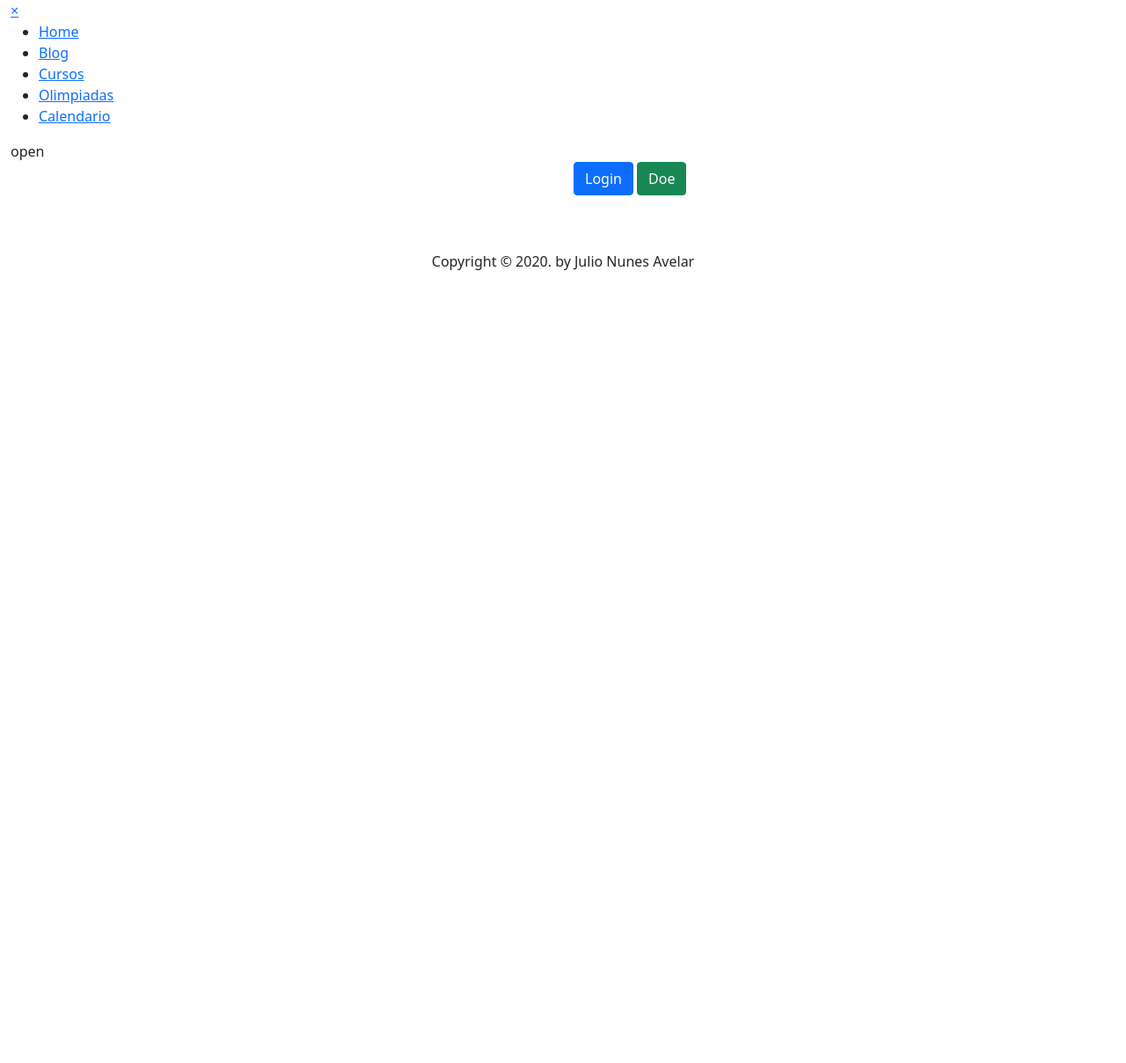
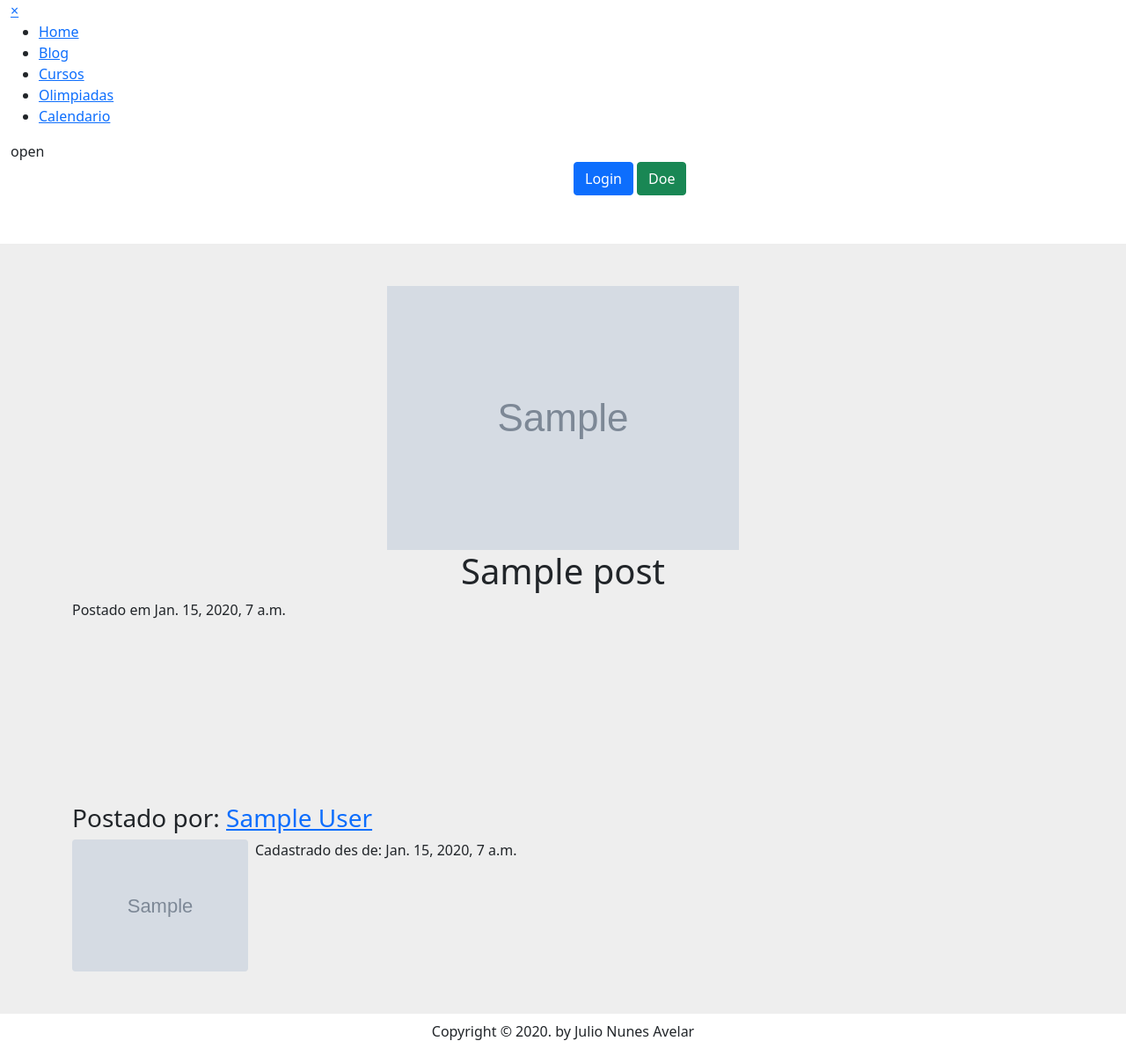
Before and after one commit to Podemoscorp/crud, a Django app: page /post/1/ in a window 1280 px wide. Shown: the whole page at 88% size. Before the commit the page ends 307 px from the top, so only its background shows below. Run offline with Django 3.2, Linux system fonts and the light colour scheme; tables that the repository leaves empty hold one stand-in row (values such as "Sample post"); grey boxes marked "Sample" are stand-in pictures; some libraries are stand-ins or nearby versions.

Commit message:
template de post

```diff
--- a/static/css/style.css
+++ b/static/css/style.css
@@ -10,6 +10,10 @@
   padding: 0;
   margin: 0;
   box-sizing: border-box;
+}
+
+p {
+  text-align: justify;
 }
 
 html {
--- a/templates/pages/core/post.html
+++ b/templates/pages/core/post.html
@@ -2,7 +2,7 @@
 {% load static %}
 {% load i18n %}
 
-{% block title %}Publicação{% endblock %}
+{% block title %}{{post.title}}{% endblock %}
 
 {% block menu %}
     {% include 'components/menu.html' %}
@@ -12,6 +12,36 @@
 
 <section class="container">
     <div>
+        <div class="py-5 text-center">
+            <picture>
+                <img src="{{post.image.url}}" alt="{{post.image.name}}" class="img-fluid">
+            </picture>
+
+            <h1 class="h1">{{post.title}}</h1>
+
+            <p>Postado em {{post.posted_in}}</p>
+        </div>
+
+        <div class="py-5 text-justify" id="content">
+        </div>
+
+        <div class="py-5">
+            <h3>Postado por: <a href="{% url 'perfil' post.poster.id %}">{{post.poster.get_full_name}}</a></h3>
+
+            <div class="d-flex">
+                <picture>
+                    <img src="{{post.poster.avatar.url}}" alt="{{post.poster.get_full_name}}" class="rounded" width="200">
+                </picture>
+
+                <div>
+                    <div id="user-content" class="text-justfy px-2">
+
+                    </div>
+
+                    <p class="px-2">Cadastrado des de: {{post.poster.date_joined}}</p>
+                </div>
+            </div>
+        </div>
 
     </div>
 </section>
@@ -21,3 +51,27 @@
 {% block footer %}
     {% include 'components/footer.html' %}
 {% endblock %}
+
+{% block script %}
+    <script>
+        var md = new Remarkable({
+            html: false, // Enable HTML tags in source
+            xhtmlOut: false, // Use '/' to close single tags (<br />)
+            breaks: false, // Convert '\n' in paragraphs into <br>
+            linkify: true, // Autoconvert URL-like text to links
+
+            // Enable some language-neutral replacement + quotes beautification
+            typographer: false,
+
+            // Double + single quotes replacement pairs, when typographer enabled,
+            // and smartquotes on. Set doubles to '«»' for Russian, '„“' for German.
+            quotes: '""``'
+        });
+
+        document.getElementById('content').innerHTML =
+        md.render("{{post.processed_content}}");
+
+        document.getElementById('user-content').innerHTML = md.render("{{post.poster.processed_description}}")
+
+    </script>
+{% endblock %}
```
